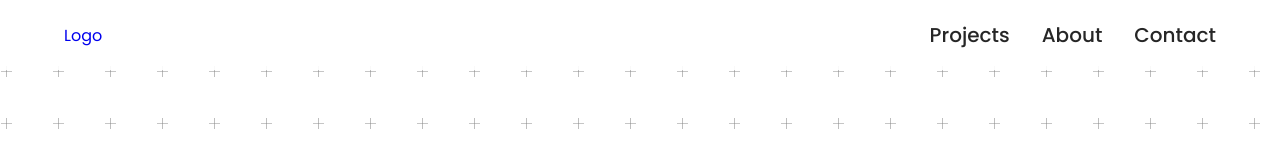
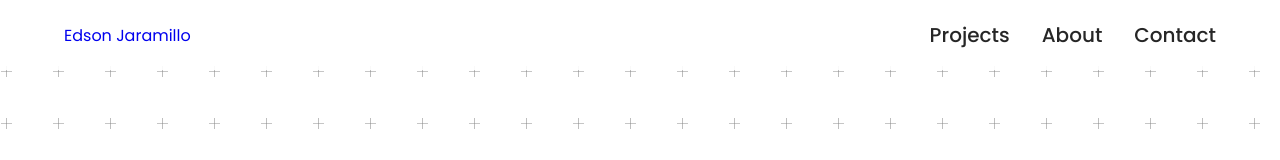
Before and after one commit to edsonjaramillo/portfolio, a Next.js app: page / in a window 1280 px wide. Shown: the top 160 px of the page. Built offline with nearby package versions, Linux system fonts and the light colour scheme.

Commit message:
changed header

```diff
--- a/components/shared/Navbar.tsx
+++ b/components/shared/Navbar.tsx
@@ -77,7 +77,6 @@ const Navbar = () => {
   );
 
   return (
-    <>
     <header>
       <a href='#main-content' className='navbar__skipcontent'>
         Skip To Cont ent
@@ -85,13 +84,14 @@ const Navbar = () => {
       <nav className='navbar' title='main navigation bar'>
         <div className='navbar__content responsive-width'>
           <Link href='/'>
-              <a className='navbar__logo'>Logo</a>
+            <a aria-label='Go to homepage' className='navbar__logo'>
+              Edson Jaramillo
+            </a>
           </Link>
           <motion.div
             initial='close'
             variants={navVariants}
             animate={isOpen ? 'open' : 'close'}
-              id='hamburger-menu'
             className='navbar__links'>
             {navbarLinks.map((link) => (
               <PageLink key={link.name} route={link.route} name={link.name} />
@@ -103,7 +103,6 @@ const Navbar = () => {
       </nav>
       <div arial-hidden='true' className='navbar__spacer' />
     </header>
-    </>
   );
 };
 
```
Lines whose indentation alone changed are shown as unchanged.
